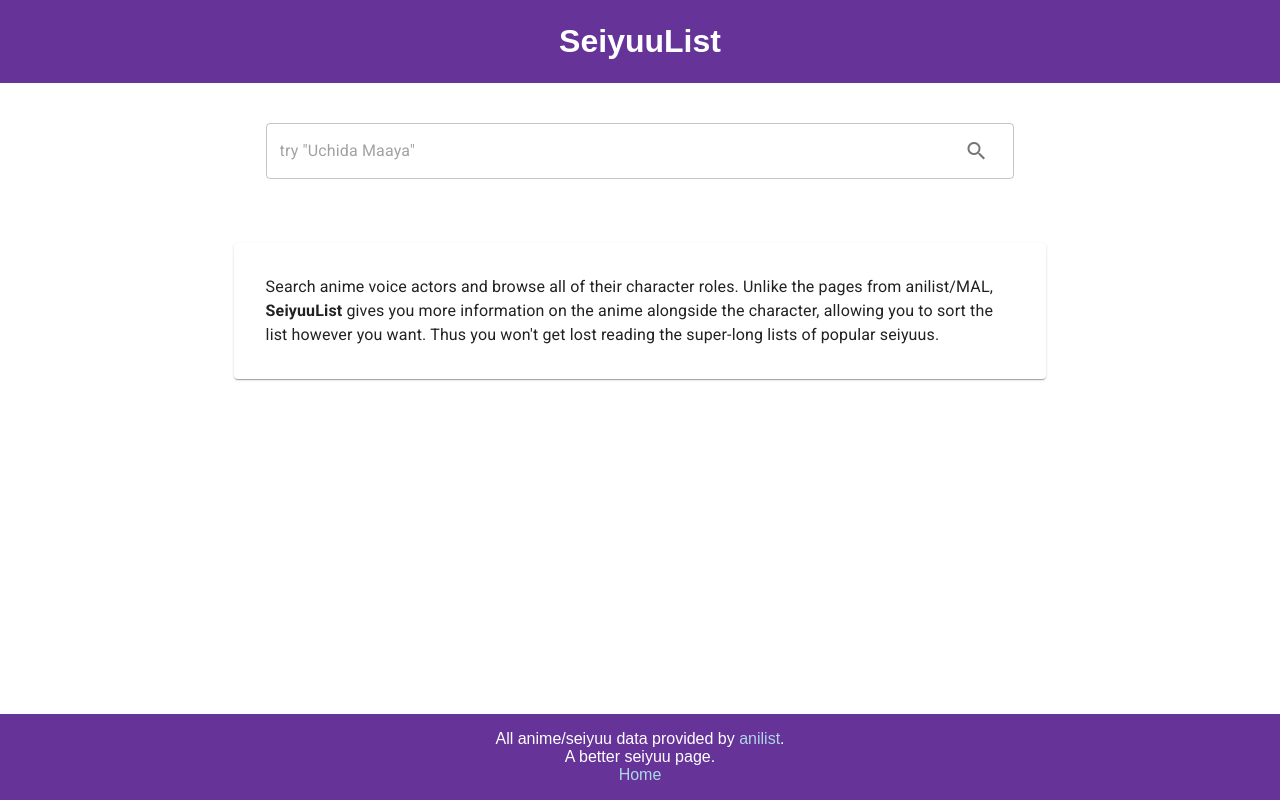
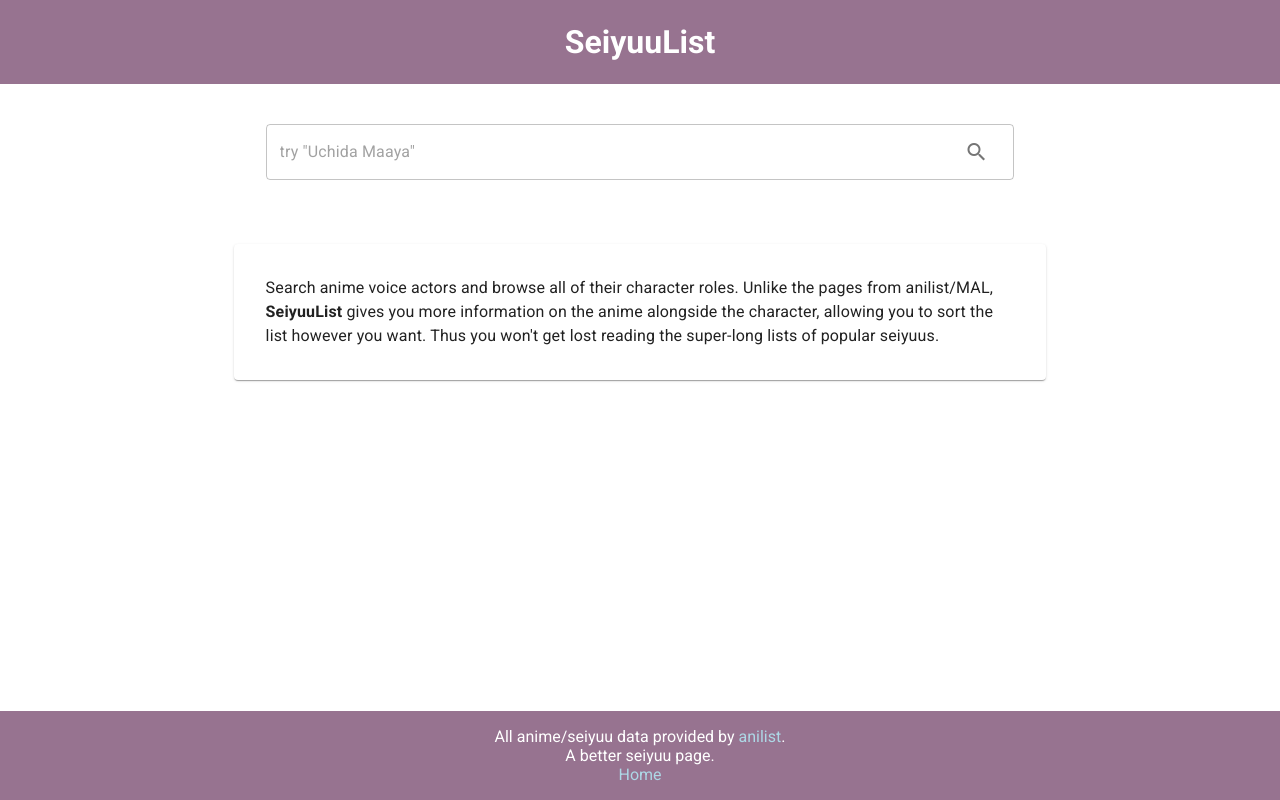
Before and after one commit to amhndu/seiyuu, a React (Create React App) app: page / in a window 1280 px wide. Built offline with nearby package versions, Linux system fonts and the light colour scheme.

Commit message:
Change header/footer color and font

```diff
--- a/src/components/header.js
+++ b/src/components/header.js
@@ -5,7 +5,6 @@
 const Header = ({ siteTitle }) => (
   <header
     style={{
-      background: `rebeccapurple`,
       marginBottom: `1.45rem`,
     }}
   >
--- a/src/components/layout.css
+++ b/src/components/layout.css
@@ -1,5 +1,5 @@
 html {
-  font-family: sans-serif;
+  font-family: Roboto, sans-serif;
   -ms-text-size-adjust: 100%;
   -webkit-text-size-adjust: 100%;
 }
@@ -12,3 +12,6 @@
   color: lightblue;
   text-decoration: none;
 }
+header, footer {
+  background: #977390;
+}
--- a/src/components/layout.js
+++ b/src/components/layout.js
@@ -29,7 +29,6 @@
           <footer style={{
             padding: '1em 0.5em',
             marginTop: 'auto',
-            background: 'rebeccapurple',
             textAlign: 'center',
             color: 'white'
           }}>
```
